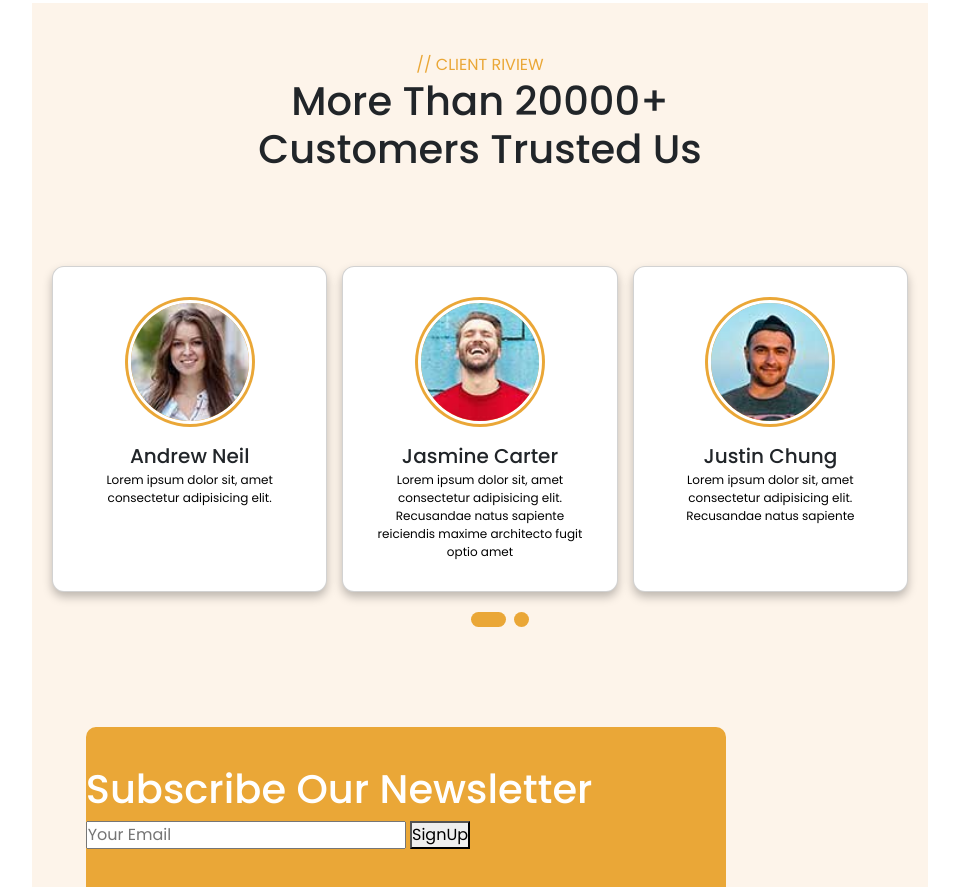
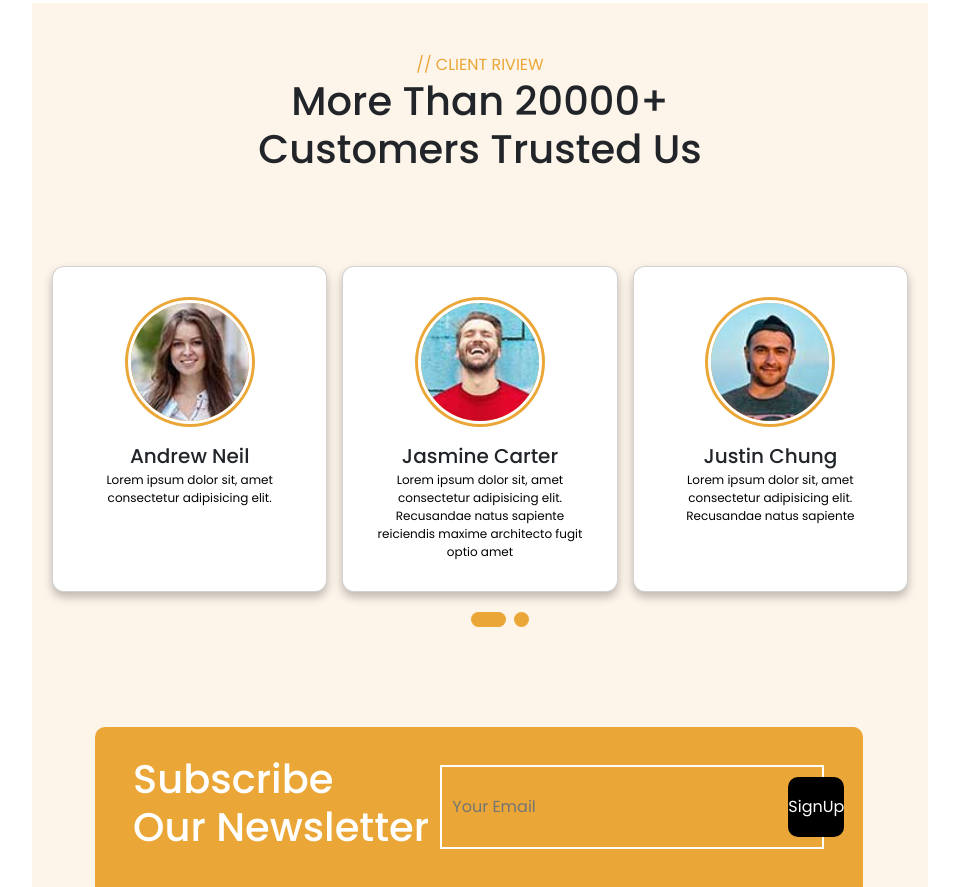
Before and after one commit to VitorLucas44/KadKer_Vitor, a website: page index.html in a window 1280 px wide. Shown: the part 4766-5653 px from the top of the page, without its empty margins (160-1119 px from the left). Drawn offline with nearby package versions, Linux system fonts and the light colour scheme.

Commit message:
newdetails

```diff
--- a/index.html
+++ b/index.html
@@ -339,8 +339,8 @@
       </div>
       <div class="new">
         <div class="orangenew">
-            <h1>Subscribe Our Newsletter</h1>
-            <div class="">
+            <h1>Subscribe<br> Our Newsletter</h1>
+            <div class="sign">
             <input type="text" placeholder="Your Email" value="">
             <button>SignUp</button>
         </div>
--- a/public/sass/style.sass
+++ b/public/sass/style.sass
@@ -448,8 +448,34 @@ section7
         align-items: center
         justify-content: space-between
         background-color: #eaa737
-        width: 50vw
+        width: 60vw
         height: 20vh
-        margin-left: 6%
+        margin-left: 7%
         border-radius: 10px 10px 0px 0px
         color: white
+        .orangenew
+            display: flex
+            align-items: center
+            justify-content: space-between
+            width: 60vw
+            .sign
+                margin-right: 5%
+                width: 50%
+                display: flex
+                justify-content: space-between
+                border: 2px solid white
+                input
+                    background-color: #eaa737
+                    color: #827c6c
+                    border: none
+                    margin: 10px
+                button
+                    border: none
+                    background-color: black
+                    color: white
+                    border-radius: 10px
+                    width: 90px
+                    height: 60px
+                    margin: 10px
+            h1
+                margin-left: 5%
```
Also changed, not shown: public/css/style.css, 1 other file.
